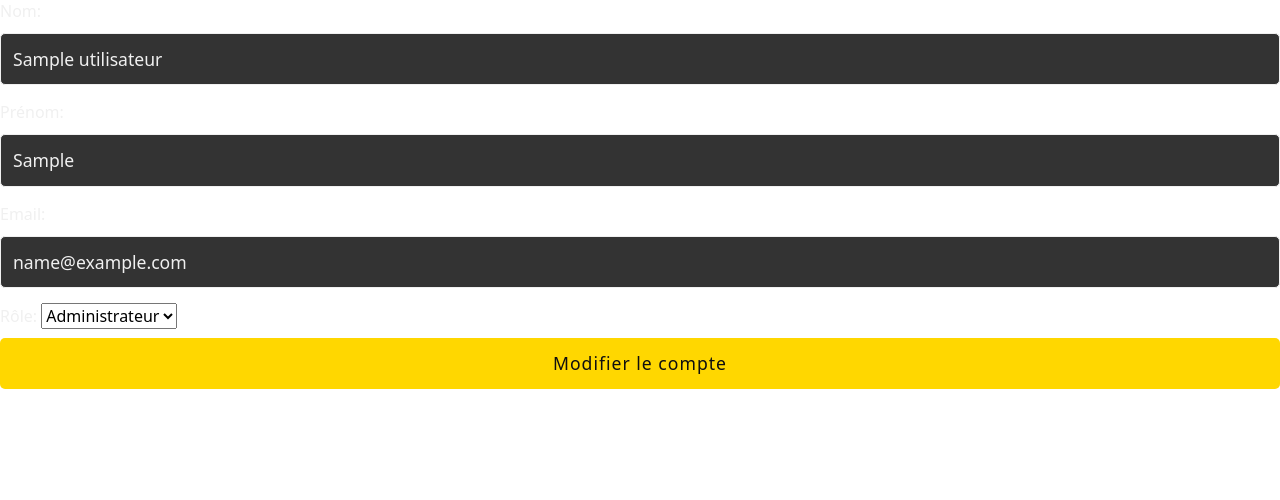
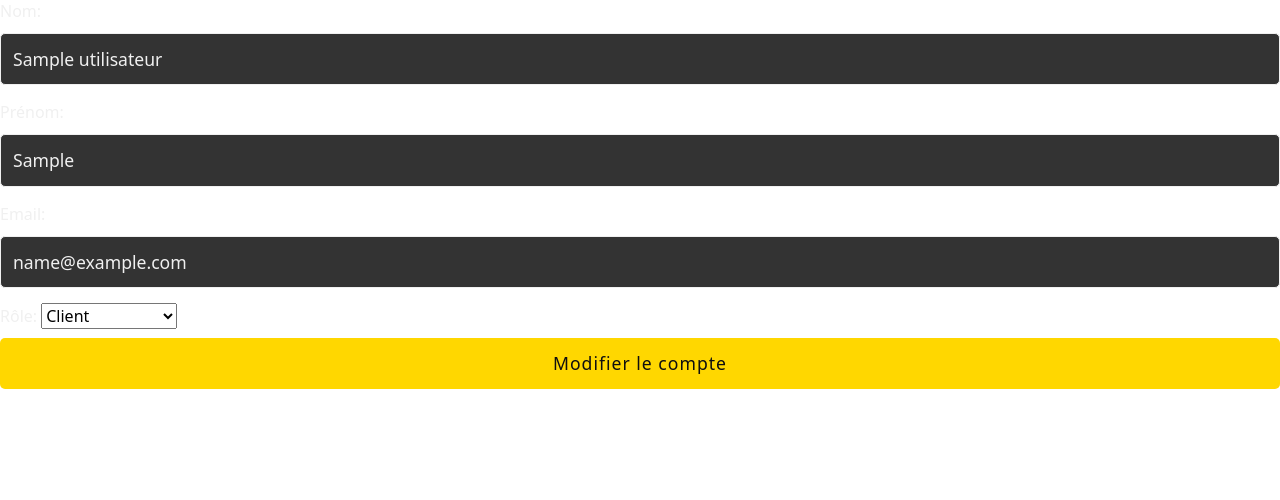
Before and after one commit to AdemeProgrammer/EcranMajestueux3, a PHP site: page /vue/ModifAdmin.php?id_utilisateur=1 in a window 1280 px wide. Shown: the part 51-551 px from the top of the page. Run offline with PHP 8.4, Linux system fonts and the light colour scheme; tables that the repository leaves empty or names only in its code hold one stand-in row (values such as "Sample post").

Commit message:
[fix] Correction role modifAdmin

```diff
--- a/vue/ModifAdmin.php
+++ b/vue/ModifAdmin.php
@@ -48,8 +48,8 @@ if (isset($_GET['id_utilisateur'])) {
 
     <label for="role">Rôle:</label>
     <select name="role">
-        <option value="user" <?php if ($utilisateur['role'] == 'user') echo 'selected'; ?>>Client</option>
-        <option value="admin" <?php if ($utilisateur['role'] == 'admin') echo 'selected'; ?>>Administrateur</option>
+        <option value="user" <?php if ($utilisateur['role'] == 'Client') echo 'selected'; ?>>Client</option>
+        <option value="admin" <?php if ($utilisateur['role'] == 'Admin') echo 'selected'; ?>>Administrateur</option>
     </select>
 
     <input type="submit" value="Modifier le compte">
```
